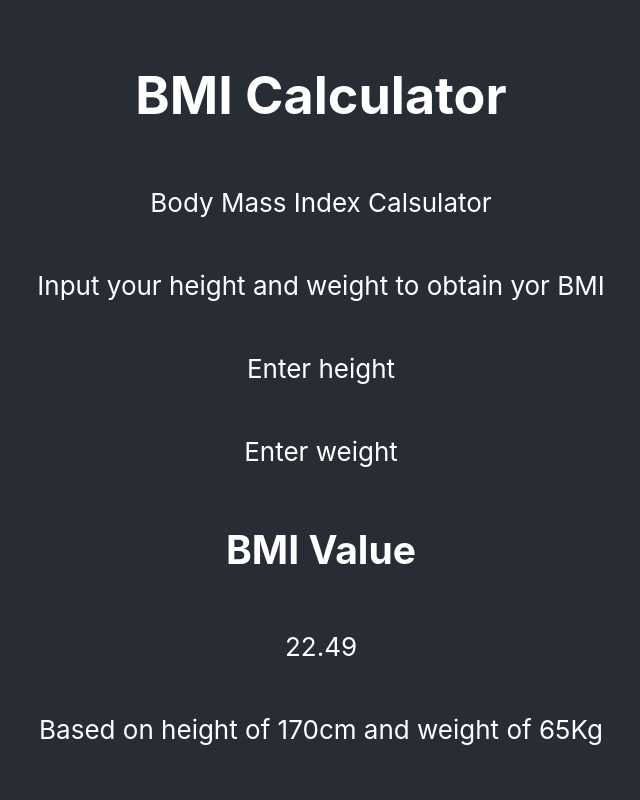
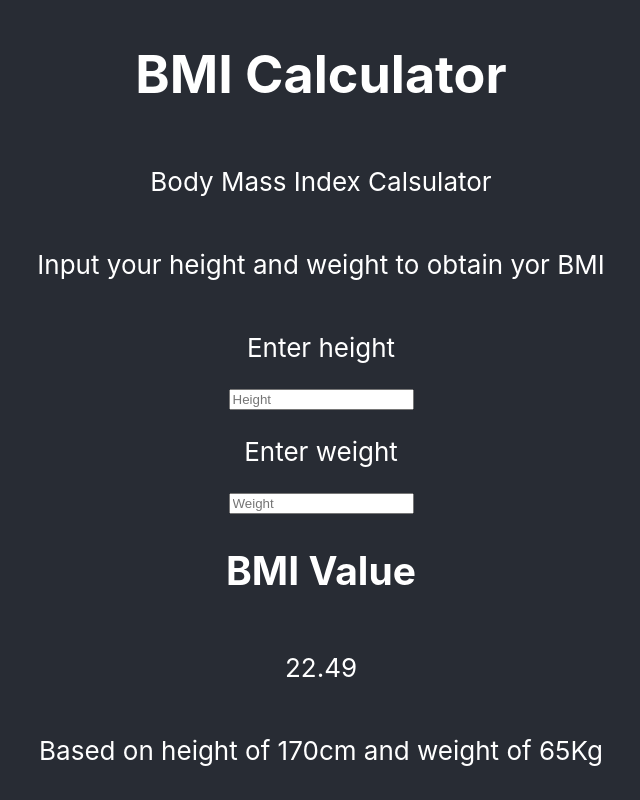
Before and after one commit to maxgdev/bmi-calculator, a React (Create React App) app: page / in a window 1280 px wide. Shown: the whole page, without its empty margins (319-959 px from the left). Built offline with nearby package versions, Linux system fonts and the light colour scheme.

Commit message:
Added state for height, weight and bmi. Also added input html elements

```diff
--- a/src/components/getInput.js
+++ b/src/components/getInput.js
@@ -1,10 +1,28 @@
-import React from 'react';
+import React, { useState } from  "react";
 
 export default function GetInputs() {
+    const [height, setHeight] = useState('');
+    const [weight, setWeight] = useState('');
+    const [bmi, setBMI] = useState('');
+
     return (
         <>
             <p>Enter height</p>
+                <input
+                    type="number"
+                    placeholder="Height"
+                    name="height"
+                    value={height}
+                    onChange={e => setHeight(e.target.value)}
+                />
             <p>Enter weight</p>
+            <input
+                    type="number"
+                    placeholder="Weight"
+                    name="weight"
+                    value={weight}
+                    onChange={e => setWeight(e.target.value)}
+                />
         </>
     )
 }
```
